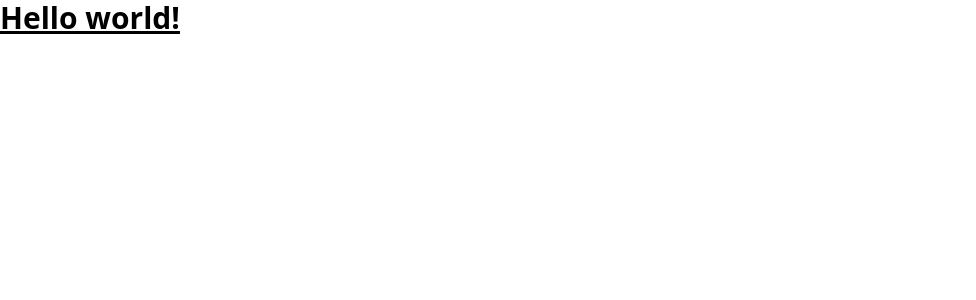
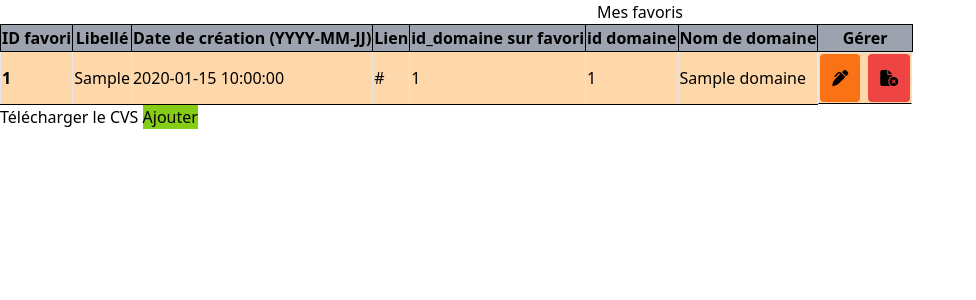
Before and after one commit to Floconi/Brief_6_-Php-PDO, a PHP site: page / in a window 1280 px wide. Shown: the top 300 px of the page, without its empty margins (0-976 px from the left). Run offline with PHP 8.4, Linux system fonts and the light colour scheme; tables that the repository leaves empty or names only in its code hold one stand-in row (values such as "Sample post"); some libraries are stand-ins or nearby versions.

Commit message:
Rendu tellWin

```diff
--- a/code/css/output.css
+++ b/code/css/output.css
@@ -544,15 +544,122 @@ video {
   --tw-backdrop-sepia:  ;
 }
 
-.text-3xl {
-  font-size: 1.875rem;
-  line-height: 2.25rem;
+.mr-2 {
+  margin-right: 0.5rem;
+}
+
+.flex {
+  display: flex;
+}
+
+.table {
+  display: table;
+}
+
+.h-full {
+  height: 100%;
+}
+
+.justify-center {
+  justify-content: center;
+}
+
+.rounded {
+  border-radius: 0.25rem;
+}
+
+.border {
+  border-width: 1px;
+}
+
+.border-solid {
+  border-style: solid;
+}
+
+.border-black {
+  --tw-border-opacity: 1;
+  border-color: rgb(0 0 0 / var(--tw-border-opacity));
+}
+
+.border-b-black {
+  --tw-border-opacity: 1;
+  border-bottom-color: rgb(0 0 0 / var(--tw-border-opacity));
+}
+
+.bg-gray-400 {
+  --tw-bg-opacity: 1;
+  background-color: rgb(156 163 175 / var(--tw-bg-opacity));
+}
+
+.bg-lime-500 {
+  --tw-bg-opacity: 1;
+  background-color: rgb(132 204 22 / var(--tw-bg-opacity));
+}
+
+.bg-orange-500 {
+  --tw-bg-opacity: 1;
+  background-color: rgb(249 115 22 / var(--tw-bg-opacity));
+}
+
+.bg-red-500 {
+  --tw-bg-opacity: 1;
+  background-color: rgb(239 68 68 / var(--tw-bg-opacity));
+}
+
+.p-3 {
+  padding: 0.75rem;
 }
 
 .font-bold {
   font-weight: 700;
 }
 
-.underline {
-  text-decoration-line: underline;
+.odd\:bg-white:nth-child(odd) {
+  --tw-bg-opacity: 1;
+  background-color: rgb(255 255 255 / var(--tw-bg-opacity));
 }
+
+.even\:bg-lime-500:nth-child(even) {
+  --tw-bg-opacity: 1;
+  background-color: rgb(132 204 22 / var(--tw-bg-opacity));
+}
+
+.even\:bg-slate-50:nth-child(even) {
+  --tw-bg-opacity: 1;
+  background-color: rgb(248 250 252 / var(--tw-bg-opacity));
+}
+
+.even\:bg-orange-200:nth-child(even) {
+  --tw-bg-opacity: 1;
+  background-color: rgb(254 215 170 / var(--tw-bg-opacity));
+}
+
+.hover\:bg-red-900:hover {
+  --tw-bg-opacity: 1;
+  background-color: rgb(127 29 29 / var(--tw-bg-opacity));
+}
+
+.hover\:bg-green-900:hover {
+  --tw-bg-opacity: 1;
+  background-color: rgb(20 83 45 / var(--tw-bg-opacity));
+}
+
+.hover\:bg-green-500:hover {
+  --tw-bg-opacity: 1;
+  background-color: rgb(34 197 94 / var(--tw-bg-opacity));
+}
+
+.hover\:bg-green-300:hover {
+  --tw-bg-opacity: 1;
+  background-color: rgb(134 239 172 / var(--tw-bg-opacity));
+}
+
+.hover\:bg-green-200:hover {
+  --tw-bg-opacity: 1;
+  background-color: rgb(187 247 208 / var(--tw-bg-opacity));
+}
+
+.even\:hover\:bg-green-500:hover:nth-child(even) {
+  --tw-bg-opacity: 1;
+  background-color: rgb(34 197 94 / var(--tw-bg-opacity));
+}
--- /dev/null
+++ b/code/header.php
@@ -0,0 +1,14 @@
+<!DOCTYPE html>
+<html lang="en">
+<head>
+    <meta charset="UTF-8">
+    <meta name="viewport" content="width=device-width, initial-scale=1.0">
+    <title>Mon premier PDO</title>
+    <link rel="stylesheet" href="css/style.css">
+    <link href="css/output.css" rel="stylesheet">
+    <script src="https://kit.fontawesome.com/0a3766d4f1.js" crossorigin="anonymous"></script>
+</head>
+<body>
+    <header class="flex justify-center">
+        <h1>Mes favoris</h1>
+    </header>
--- a/code/index.html
+++ /dev/null
@@ -1,13 +0,0 @@
-<!doctype html>
-<html>
-<head>
-  <meta charset="UTF-8">
-  <meta name="viewport" content="width=device-width, initial-scale=1.0">
-  <link href="css/output.css" rel="stylesheet">
-</head>
-<body>
-  <h1 class="text-3xl font-bold underline">
-    Hello world!
-  </h1>
-</body>
-</html>
--- /dev/null
+++ b/code/index.php
@@ -0,0 +1,58 @@
+<?php   include("header.php");
+        include("pdo.php");
+
+        // Affichage (SELECT) :
+        $result = $pdo->query(" SELECT *
+        FROM `favori`
+        INNER JOIN domaine
+        ON favori.id_dom = domaine.id_domaine
+        ORDER BY favori.id_favori ASC;");
+        $favoris = $result->fetchAll(PDO::FETCH_ASSOC);
+?>
+
+    <section id="bookmarks">
+        <table class=" table_favori">
+            <tr class="odd:bg-white even:bg-slate-50">
+                <th class="border border-black bg-gray-400 hover:bg-red-900">ID favori</th>
+                <th class="border border-black  bg-gray-400">Libellé</th>
+                <th class="border border-black  bg-gray-400">Date de création (YYYY-MM-JJ)</th>
+                <th class="border border-black  bg-gray-400">Lien</th>
+                <th class="border border-black  bg-gray-400"> id_domaine sur favori </th>
+                <th class="border border-black  bg-gray-400"> id domaine </th>
+                <th class="border border-black  bg-gray-400">Nom de domaine</th>
+                <th class="border border-black  bg-gray-400"> Gérer </th>
+            </tr>
+            <?php
+                foreach($favoris as $favori) {
+                ?>
+                <tr class="border-solid  old:bg-white even:bg-orange-200 hover:bg-green-200 ">
+                <td class=" font-bold border border-b-black  h-full"><?php echo  $favori['id_favori'] ?></td>
+                <td class="border border-b-black"><?php echo  $favori['libelle'] ?></td>
+                <td class="border border-b-black"><?php echo  $favori['date_creation'] ?></td>
+                <td class="border border-b-black"><?php echo  $favori['url'] ?></td>
+                <td class="border border-b-black"><?php echo  $favori['id_dom'] ?></td>
+                <td class="border border-b-black"><?php echo  $favori['id_domaine'] ?></td>
+                <td class="border border-b-black"><?php echo  $favori['nom_domaine'] ?></td>
+                <td class="flex border border-b-black">
+                  <button class="bg-orange-500 p-3 rounded mr-2" >
+                  <i class="fa-solid fa-pen-clip"></i>
+                  </button>
+                  <button class="bg-red-500 p-3 rounded" >
+                  <i class="fa-solid fa-file-circle-xmark"></i>
+                  </button>
+            </tr>
+                <?php } ?>
+
+        </table>
+
+        <button>
+                Télécharger le CVS
+        </button>
+        <button class="bg-lime-500">
+                  Ajouter
+        </button>
+    </section>
+
+
+</body>
+</html>
--- /dev/null
+++ b/code/pdo.php
@@ -0,0 +1,9 @@
+<?php
+/* Connection à la base de données */
+$pdo = new PDO('mysql:host=localhost;dbname=favoris', 'root', '',
+array(PDO::ATTR_ERRMODE=>PDO::ERRMODE_EXCEPTION));
+
+
+
+//echo "Bonjour je suis $employe[prenom] $employe[nom] du service $employe[service]<br>";
+?>
--- a/tailwind.config.js
+++ b/tailwind.config.js
@@ -1,6 +1,6 @@
 /** @type {import('tailwindcss').Config} */
 module.exports = {
-  content: ["./code/**/*.{html,js}"],
+  content: ["./code/**/*.{html,js,php}"],
   theme: {
     extend: {},
   },
```
Also changed, not shown: code/css/style.css (added), 1 other file.
